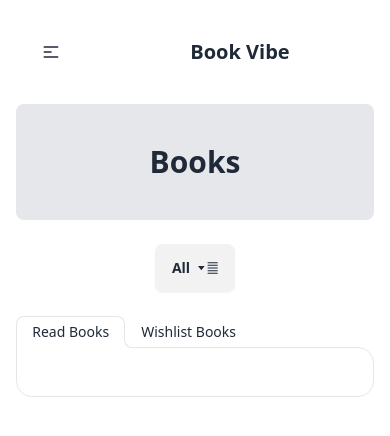
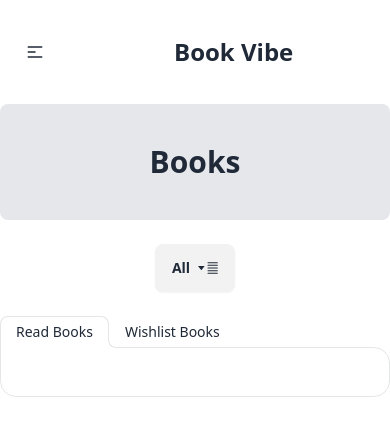
Before and after one commit to Arshad223137/Assignment-8, a React (Vite) app: page /listedBooks in a window 390 px wide. Shown: the top 436 px of the page. Built offline with nearby package versions, Linux system fonts and the light colour scheme.

Commit message:
some width fix

```diff
--- a/src/Components/BookDetails/BookDetails.jsx
+++ b/src/Components/BookDetails/BookDetails.jsx
@@ -53,7 +53,10 @@ const BookDetails = () => {
     <div>
       <div className="hero bg-base-200 min-h-screen">
         <div className="hero-content flex-col lg:flex-row lg:gap-10">
-          <img src={image} className="max-w-sm h-96 rounded-lg shadow-2xl" />
+          <img
+            src={image}
+            className="w-72 lg:max-w-sm lg:max-h-svh h-80 rounded-lg shadow-2xl"
+          />
           <div className="space-y-4">
             <h1 className=" text-xl lg:text-4xl font-bold">{bookName}</h1>
             <h3 className="text-xl">By : {author}</h3>
--- a/src/Components/ListedBooks/ListedBooksCard.jsx
+++ b/src/Components/ListedBooks/ListedBooksCard.jsx
@@ -18,9 +18,9 @@ const ListedBooksCard = ({ read }) => {
   } = read;
   return (
     <div className="my-5">
-      <div className="card w-72 flex-col card-side bg-base-100 shadow-xl">
+      <div className="card lg:w-full flex-col lg:flex-row card-side bg-base-100 shadow-xl">
         <figure>
-          <img className="w-72 h-48  rounded-xl m-5" src={image} alt="image" />
+          <img className="h-48  rounded-xl m-5" src={image} alt="image" />
         </figure>
         <div className="card-body">
           <h2 className="lg:text-2xl font-bold">{bookName}</h2>
@@ -54,7 +54,6 @@ const ListedBooksCard = ({ read }) => {
           </div>
           <p className="border border-gray-200"></p>
           <div className="flex flex-col lg:flex-row lg:items-center gap-5">
-
             <h4 className="p-2 bg-blue-300 font-bold rounded-full">
               Category : {category}
             </h4>
--- a/src/Components/ListedBooks/WishListCard.jsx
+++ b/src/Components/ListedBooks/WishListCard.jsx
@@ -18,9 +18,9 @@ const WishListCard = ({ wish }) => {
   } = wish;
   return (
     <div className="my-5">
-      <div className="card w-72 flex-col card-side bg-base-100 shadow-xl">
+      <div className="card lg:w-full flex-col lg:flex-row card-side bg-base-100 shadow-xl">
         <figure>
-          <img className="w-72 h-48  rounded-xl m-5" src={image} alt="image" />
+          <img className=" h-48  rounded-xl m-5" src={image} alt="image" />
         </figure>
         <div className="card-body">
           <h2 className="lg:text-2xl font-bold">{bookName}</h2>
--- a/src/Components/NavBar/NavBar.jsx
+++ b/src/Components/NavBar/NavBar.jsx
@@ -68,7 +68,7 @@ const NavBar = () => {
               </div>
             </ul>
           </div>
-          <a className="text-xl font-bold ml-28  lg:text-4xl lg:ml-0">
+          <a className="text-2xl font-bold ml-28  lg:text-4xl lg:ml-0">
             Book Vibe
           </a>
         </div>
--- a/src/Components/Root/Root.jsx
+++ b/src/Components/Root/Root.jsx
@@ -3,7 +3,7 @@ import NavBar from "../NavBar/NavBar";
 
 const Root = () => {
   return (
-    <div className="w-11/12 mx-auto">
+    <div className="w-full lg:w-11/12 mx-auto">
       <NavBar></NavBar>
       <Outlet></Outlet>
     </div>
```
Lines whose indentation alone changed are shown as unchanged.
